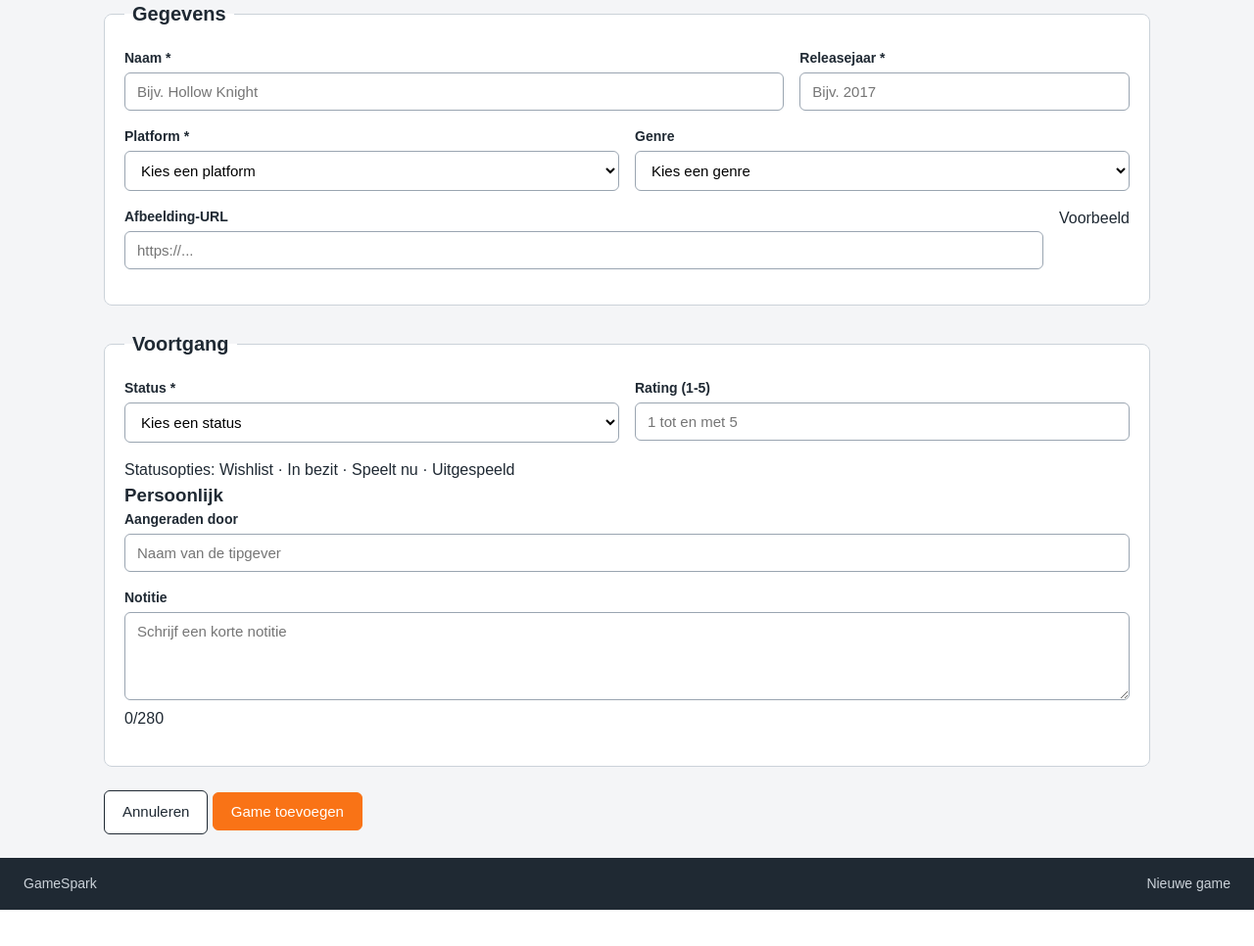
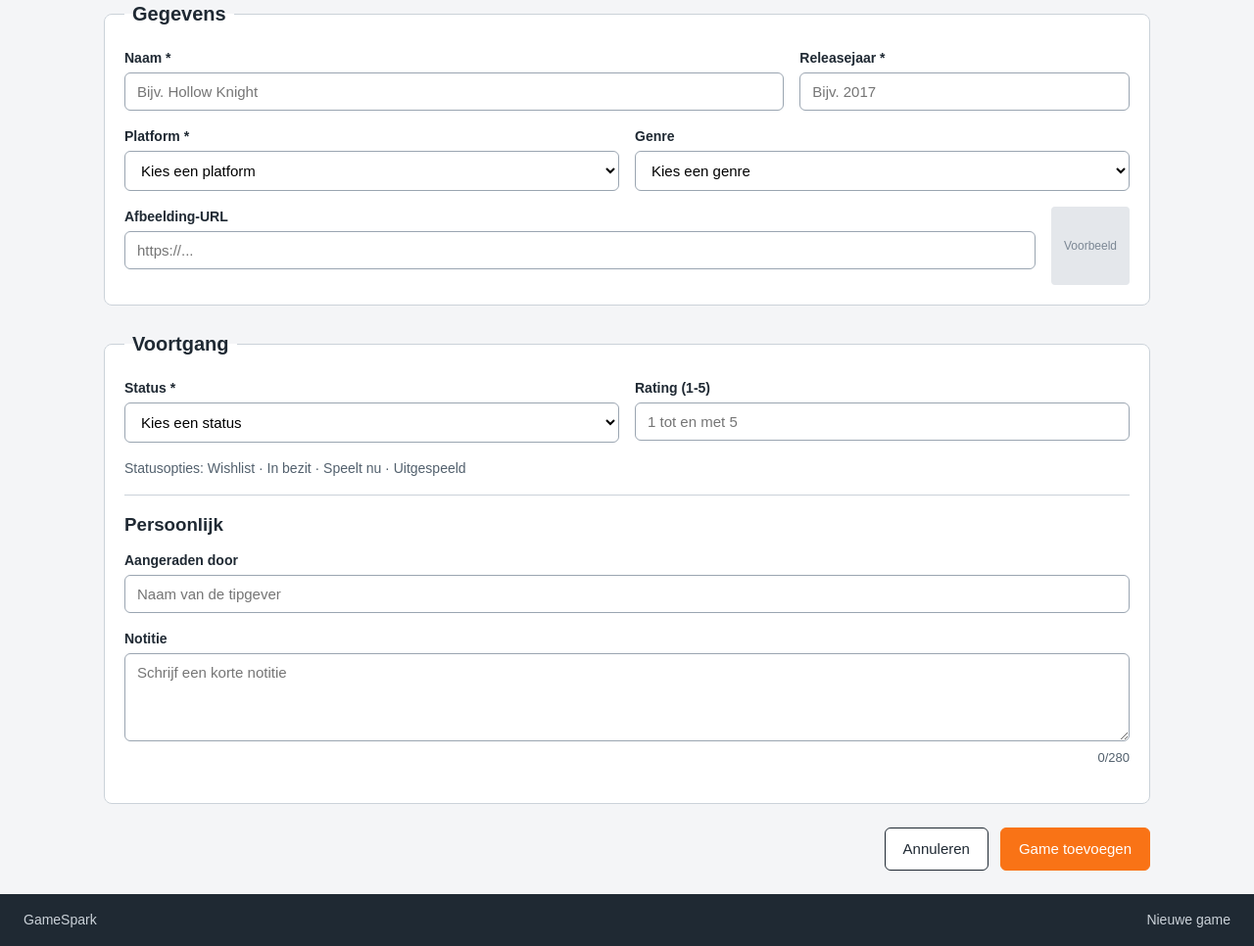
Before and after one commit to SkalitzBlacksmith/GameSpark, a PHP site: page /toevoegen.html in a window 1280 px wide. Shown: the part 145-1111 px from the top of the page at 98% size. Before the commit the page ends 1074 px from the top, so only its background shows below. Run offline with PHP 8.4, Linux system fonts and the light colour scheme.

Commit message:
Added form preview + counter CSS

```diff
--- a/public_html/css/style.css
+++ b/public_html/css/style.css
@@ -288,3 +288,40 @@ label {
 .veld-breed {
     flex: 2;
 }
+
+.voorbeeld {
+    width: 80px;
+    height: 80px;
+    background-color: #e4e7eb;
+    color: #7b8794;
+    font-size: 12px;
+    display: flex;
+    justify-content: center;
+    align-items: center;
+    border-radius: 4px;
+}
+
+.hint {
+    font-size: 14px;
+    color: #52606d;
+    margin-bottom: 16px;
+}
+
+.formulier h3 {
+    margin-bottom: 12px;
+    padding-top: 16px;
+    border-top: 1px solid #cbd2d9;
+}
+
+.teller {
+    display: block;
+    text-align: right;
+    font-size: 13px;
+    color: #52606d;
+}
+
+.formulier-knoppen {
+    display: flex;
+    justify-content: flex-end;
+    gap: 12px;
+}
```
